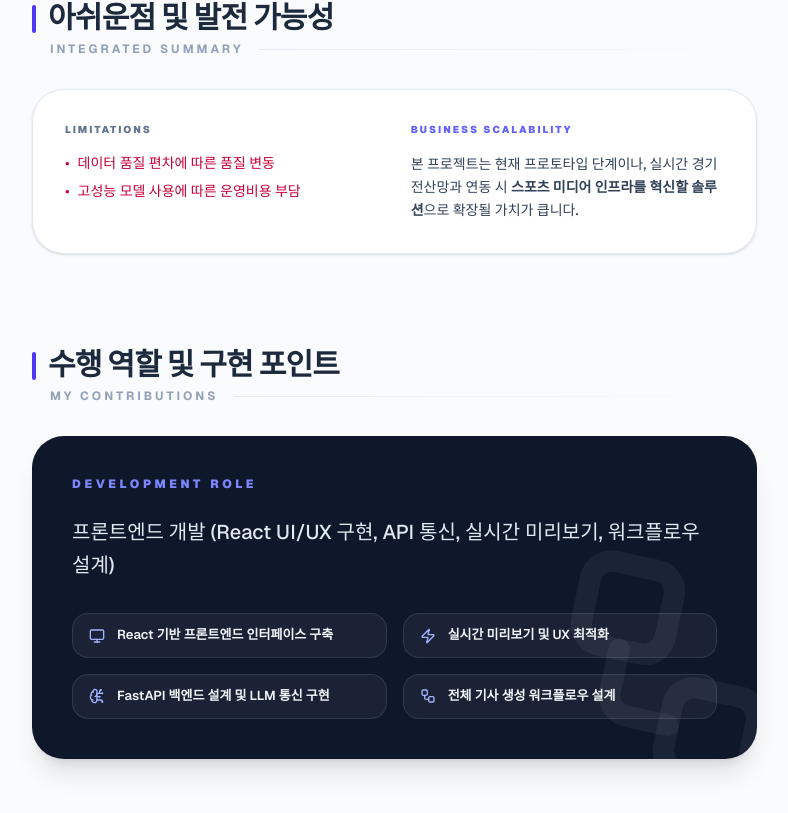
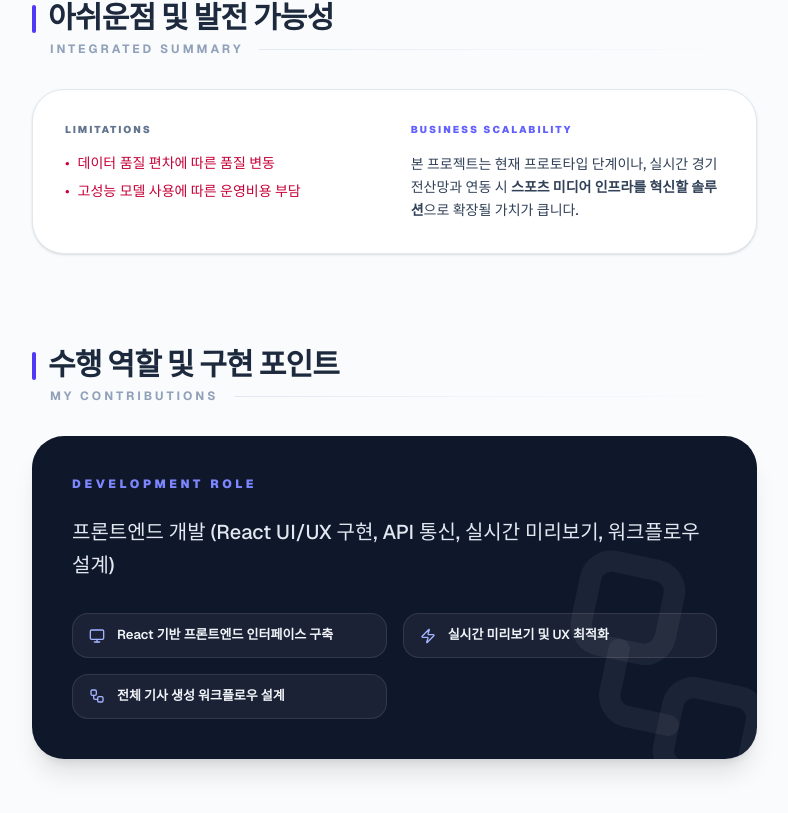
Before and after one commit to rcl0511/my-portfolio, a Next.js app: page /projects/baseball-news in a window 1280 px wide. Shown: the part 3349-4162 px from the top of the page, without its empty margins (48-836 px from the left). Built offline with nearby package versions, Linux system fonts and the light colour scheme; a web font is replaced by a local one.

Commit message:
feat : fastball 오류 수정

```diff
--- a/app/projects/baseball-news/page.tsx
+++ b/app/projects/baseball-news/page.tsx
@@ -6,7 +6,7 @@ import {
   ArrowLeft, Github, ExternalLink, Calendar, Layers,
   Percent, Sparkles, Database, Brain, Search, Zap,
   Monitor, ServerCrash, ChevronLeft, ChevronRight,
-  FileText, Workflow, Info, BrainCircuit, CheckCircle2
+  FileText, Workflow, Info, CheckCircle2
 } from "lucide-react";
 
 import { PROJECTS_DATA } from "@/components/projects.data";
@@ -195,7 +195,6 @@ export default async function FastballPage({ params }: PageProps) {
                 <div className="grid grid-cols-1 md:grid-cols-2 gap-4 text-sm text-slate-200/90 font-medium">
                   <CheckLine icon={<Monitor size={16} />} text="React 기반 프론트엔드 인터페이스 구축" />
                   <CheckLine icon={<Zap size={16} />} text="실시간 미리보기 및 UX 최적화" />
-                  <CheckLine icon={<BrainCircuit size={16} />} text="FastAPI 백엔드 설계 및 LLM 통신 구현" />
                   <CheckLine icon={<Workflow size={16} />} text="전체 기사 생성 워크플로우 설계" />
                 </div>
               </div>
```
